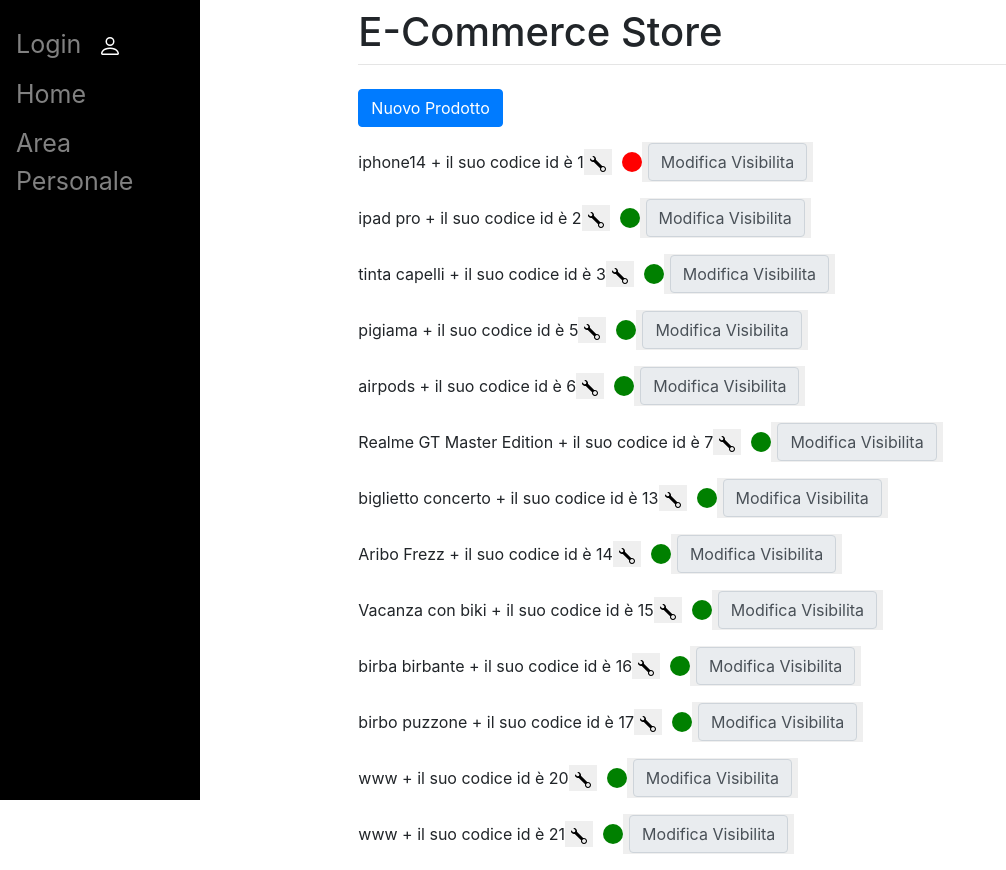
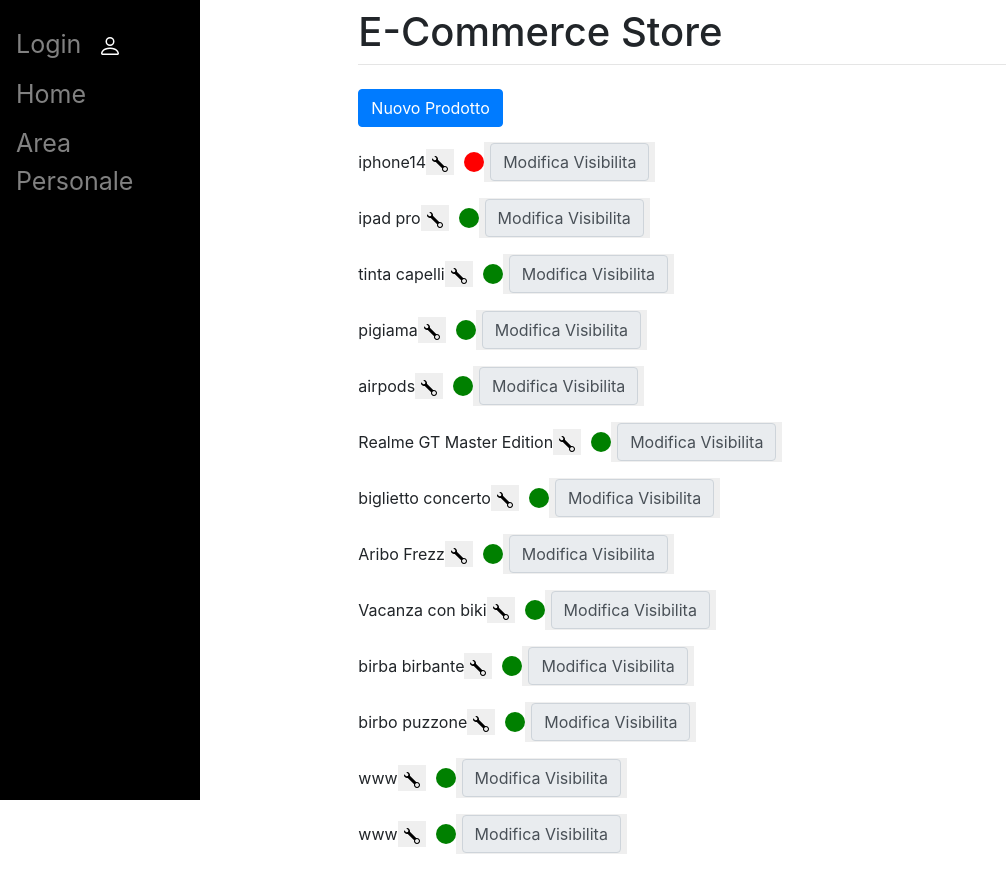
Before and after one commit to Albe-00/store, a Django app: page /gestioneProdotti/ in a window 1280 px wide. Shown: the whole page, without its empty margins (0-1006 px from the left). Run offline with Django 4.2, Linux system fonts and the light colour scheme; data comes from the database, SQL or seed files in the repository; some libraries are stand-ins or nearby versions.

Commit message:
prima prova su railway

```diff
--- a/store/templates/store/gestioneProdotti.html
+++ b/store/templates/store/gestioneProdotti.html
@@ -45,7 +45,7 @@
 
                 <input type="hidden" name="idProdotto" value="{{prodotto.id}}">
 
-                <span >{{ prodotto.nome }} + il suo codice id è {{prodotto.id}}</span>
+                <span >{{ prodotto.nome }}</span>
 
                 <button class="bottoneModificatore" type="submit" name="modificaProdotto">
                     <span>
```
